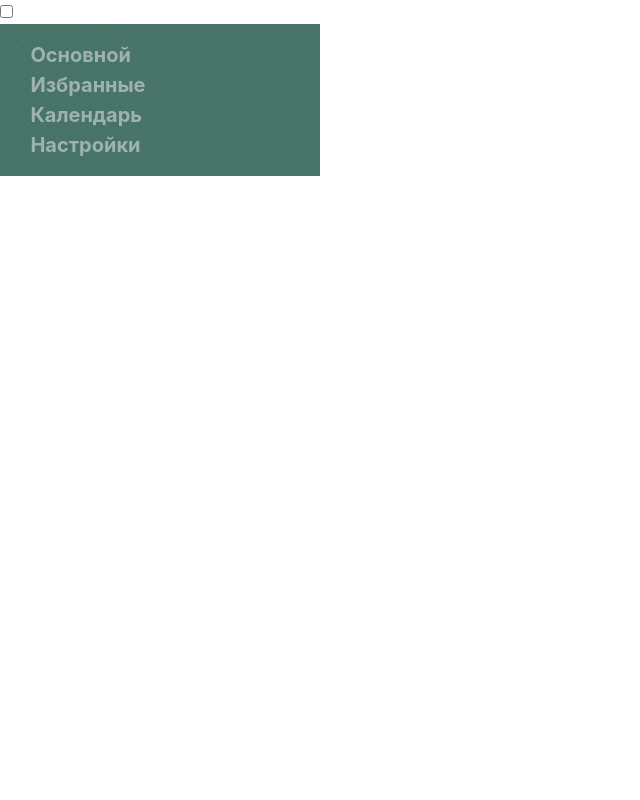
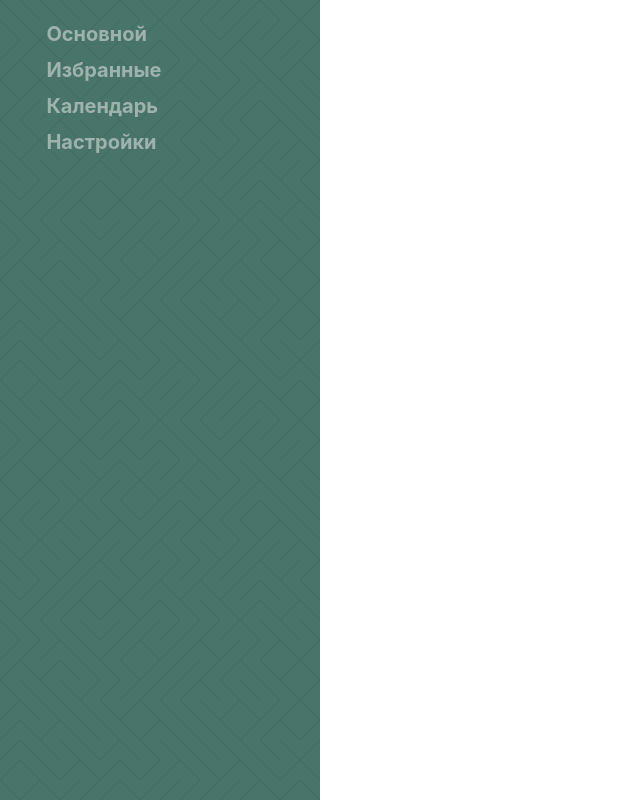
Before and after one commit to Romiono/todo-react-ts, a React (Vite) app: page / in a window 1280 px wide. Shown: the whole page, without its empty margins (0-640 px from the left). Built offline with nearby package versions, Linux system fonts and the light colour scheme.

Commit message:
styles 2

```diff
--- a/tailwind.config.ts
+++ b/tailwind.config.ts
@@ -12,5 +12,5 @@
     },
     extend: {},
   },
-  plugins: [],
+  plugins: [require('daisyui')],
 } satisfies Config
```
